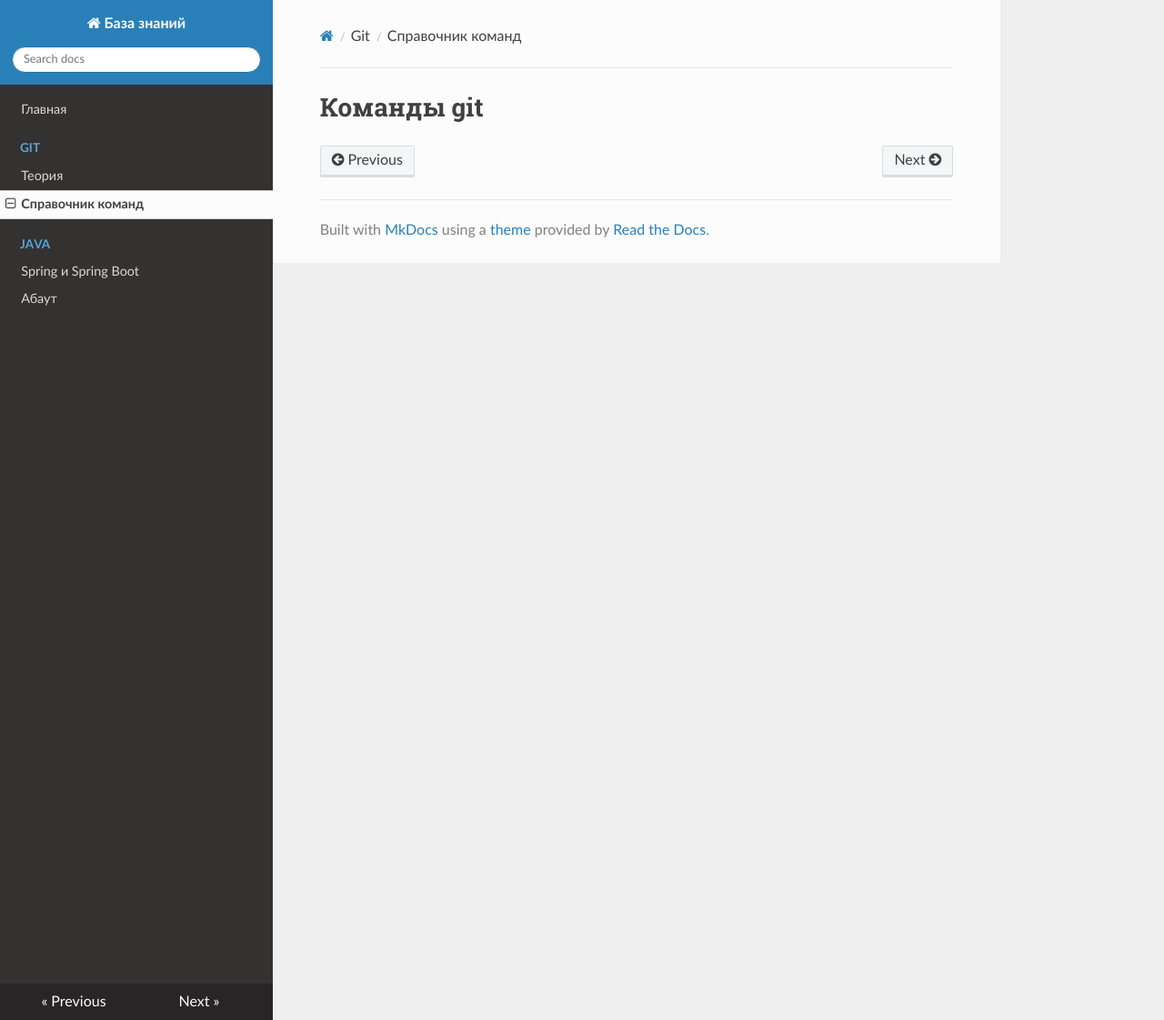
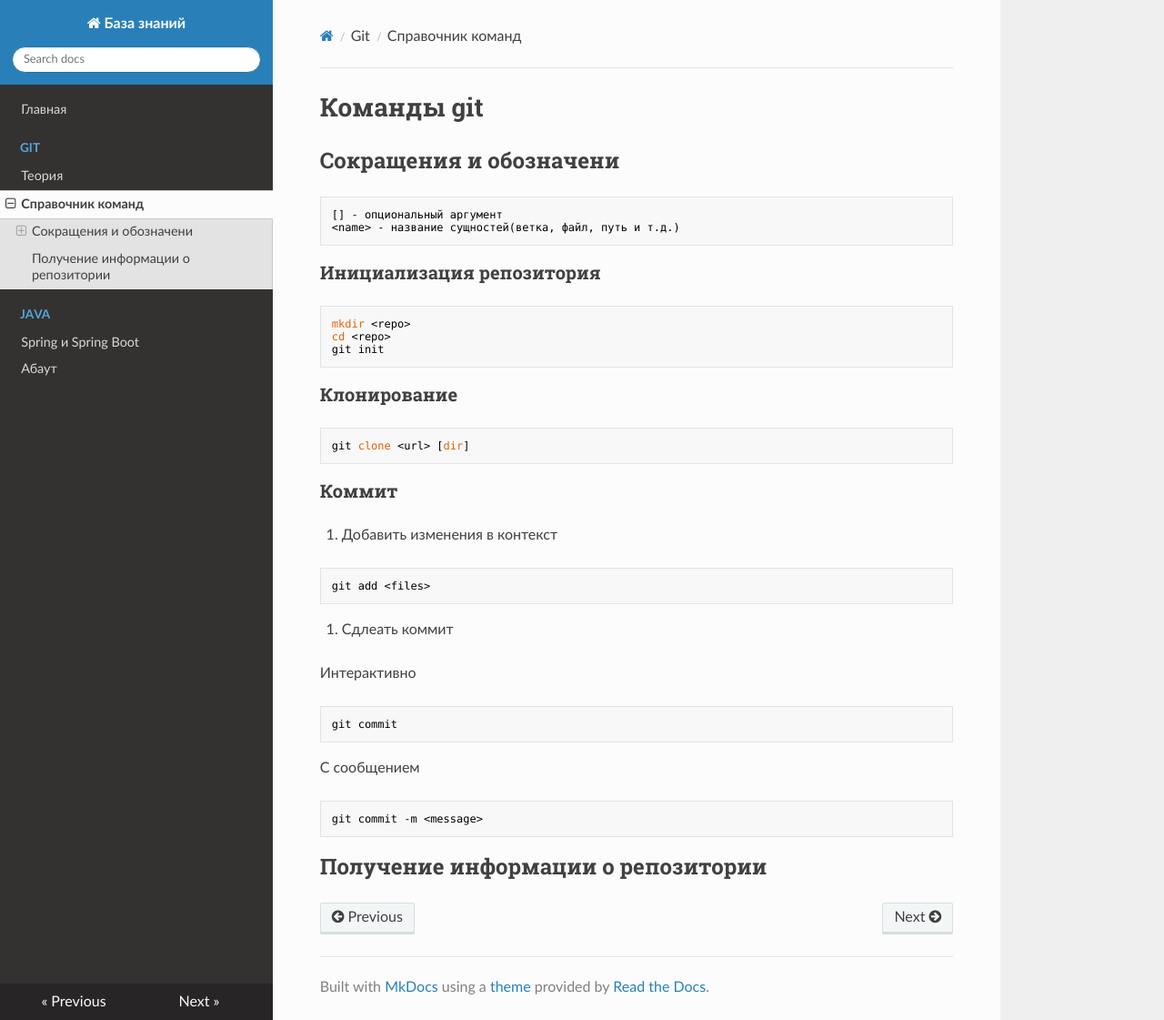
Before and after one commit to AMaslyakov/knowledge_base, an MkDocs documentation site: the page built from docs/commands.md, in a window 1280 px wide and 1121 px high. Shown: the whole window at 91% size. Built offline with MkDocs 1.6.1, drawn with Linux system fonts in a browser that asks for light colours; nearby versions of some CDN libraries.

Commit message:
Добавлены основные команды git

````diff
--- a/docs/commands.md
+++ b/docs/commands.md
@@ -1 +1,44 @@
 # Команды git
+
+## Сокращения и обозначени
+
+```bash
+[] - опциональный аргумент
+<name> - название сущностей(ветка, файл, путь и т.д.)
+```
+
+### Инициализация репозитория
+
+``` bash
+mkdir <repo>
+cd <repo>
+git init
+```
+
+### Клонирование
+
+```bash
+git clone <url> [dir]
+```
+
+### Коммит
+
+1. Добавить изменения в контекст
+
+```bash
+git add <files>
+```
+2. Сдлеать коммит
+
+Интерактивно
+
+```bash
+git commit
+```
+С сообщением
+
+```bash
+git commit -m <message>
+```
+
+## Получение информации о репозитории
````
